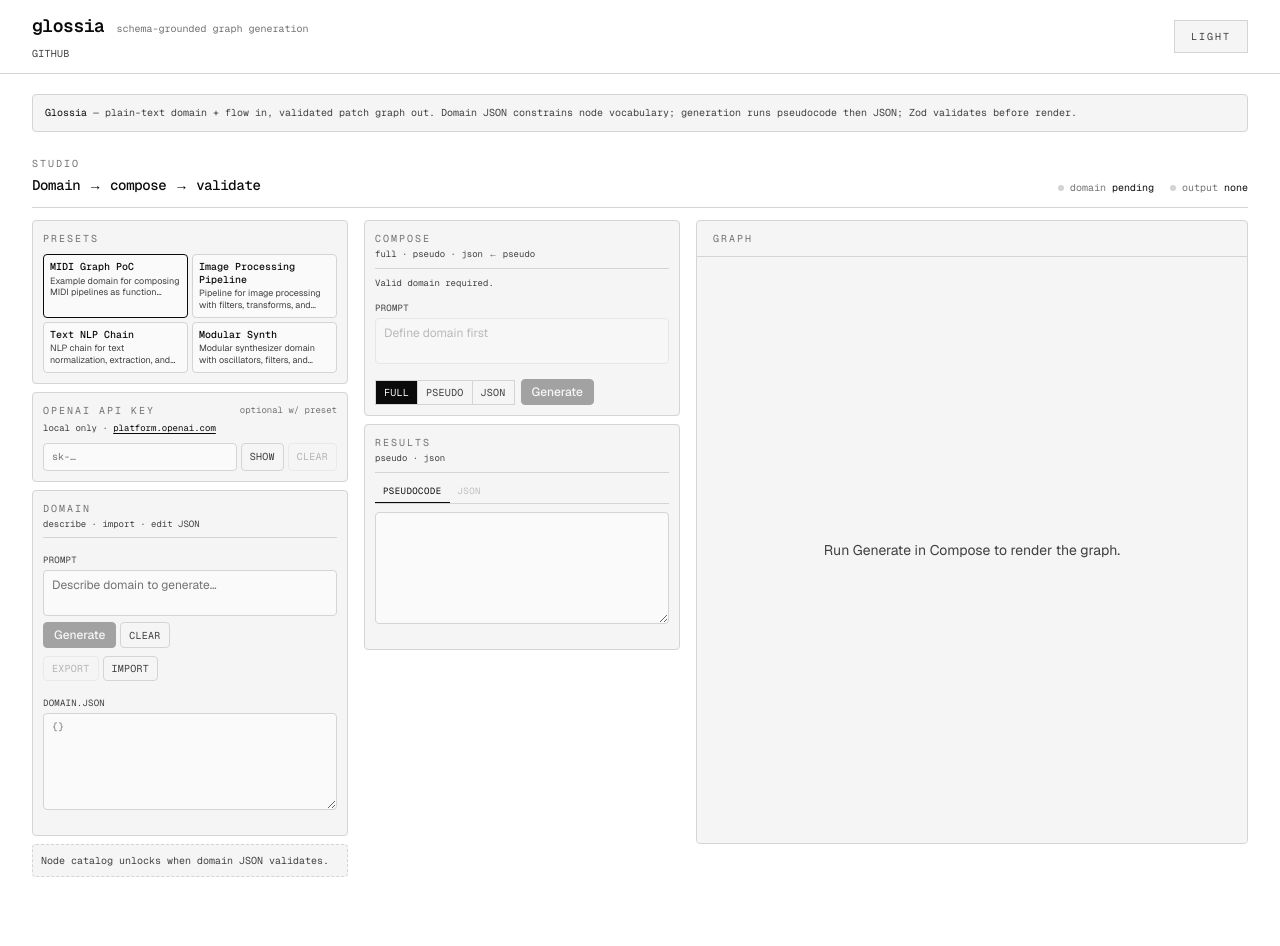
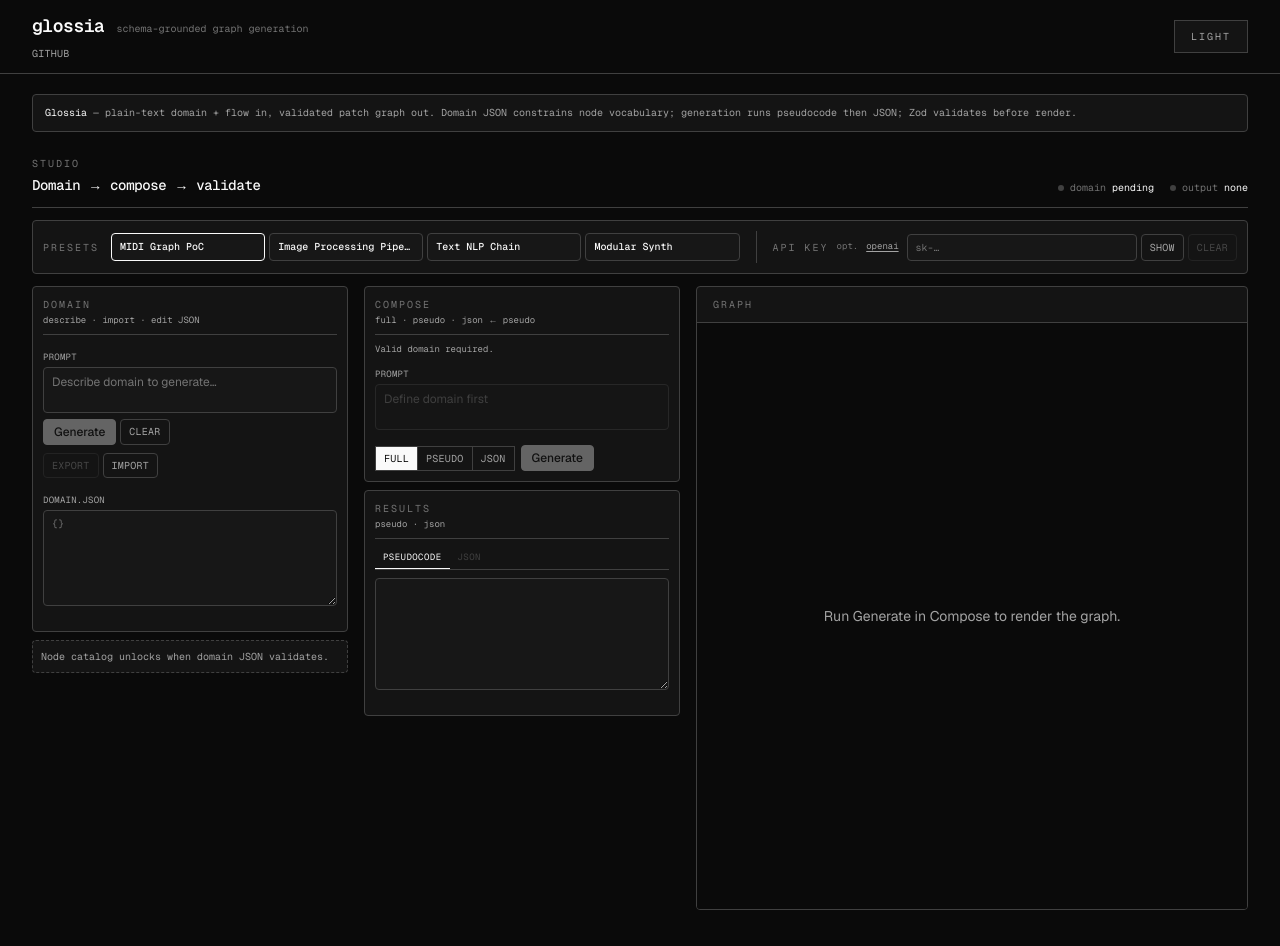
Before and after one commit to aylesim/Glossia, a Next.js app: page / in a window 1280 px wide. Shown: the top 946 px of the page. Before the commit the page ends 925 px from the top, so only its background shows below. Built offline with nearby package versions, Linux system fonts and the light colour scheme.

Commit message:
refactor: modularize theme initialization and enhance layout in StudioWorkspace, ApiKeySection, and PresetSection for improved styling and usability

```diff
--- /dev/null
+++ b/app/components/theme-init-script.tsx
@@ -0,0 +1,11 @@
+export function ThemeInitScript() {
+  return (
+    <script
+      id="glossia-theme-init"
+      suppressHydrationWarning
+      dangerouslySetInnerHTML={{
+        __html: `(function(){try{var t=localStorage.getItem("glossia.theme");if(t==="light"||t==="dark"){document.documentElement.setAttribute("data-theme",t);return;}document.documentElement.setAttribute("data-theme",window.matchMedia("(prefers-color-scheme: light)").matches?"light":"dark");}catch(e){document.documentElement.setAttribute("data-theme","dark");}})();`,
+      }}
+    />
+  );
+}
--- a/app/home/StudioWorkspace.tsx
+++ b/app/home/StudioWorkspace.tsx
@@ -61,13 +61,14 @@ export default function StudioWorkspace() {
         </div>
       </div>
 
-      <div className="grid gap-3 xl:grid-cols-[minmax(0,20rem)_minmax(0,20rem)_minmax(0,1fr)] xl:items-start">
-        <div className="space-y-2 xl:max-h-[calc(100dvh-7rem)] xl:overflow-y-auto xl:pr-1">
+      <div className="flex flex-col gap-2 rounded border border-[var(--border)] bg-[var(--surface)] p-2.5 lg:flex-row lg:items-center lg:gap-4">
         <PresetSection
           selectedPresetId={studio.state.selectedPresetId}
           onSelectPreset={studio.actions.selectPreset}
           compact
+          toolbar
         />
+        <div className="hidden h-px w-full bg-[var(--border)] lg:block lg:h-8 lg:w-px lg:shrink-0" aria-hidden />
         <ApiKeySection
           optionalCaption
           openAiApiKey={studio.state.openAiApiKey}
@@ -76,7 +77,12 @@ export default function StudioWorkspace() {
           onToggleOpenAiApiKeyVisibility={studio.actions.toggleOpenAiApiKeyVisibility}
           onClearOpenAiApiKey={studio.actions.clearOpenAiApiKey}
           compact
+          toolbar
         />
+      </div>
+
+      <div className="grid gap-3 xl:grid-cols-[minmax(0,20rem)_minmax(0,20rem)_minmax(0,1fr)] xl:items-start">
+        <div className="space-y-2 xl:max-h-[calc(100dvh-7rem)] xl:overflow-y-auto xl:pr-1">
           <DomainSection
             domainPrompt={studio.state.domainPrompt}
             domainLoading={studio.state.domainLoading}
--- a/app/home/components/ApiKeySection.tsx
+++ b/app/home/components/ApiKeySection.tsx
@@ -8,6 +8,7 @@ type ApiKeySectionProps = {
   onClearOpenAiApiKey: () => void;
   optionalCaption?: boolean;
   compact?: boolean;
+  toolbar?: boolean;
 };
 
 export default function ApiKeySection({
@@ -18,23 +19,46 @@ export default function ApiKeySection({
   onClearOpenAiApiKey,
   optionalCaption = false,
   compact = false,
+  toolbar = false,
 }: ApiKeySectionProps) {
   const field = compact ? FIELD_COMPACT_CLASS : FIELD_CLASS;
   const btnSec = compact ? BUTTON_SECONDARY_COMPACT_CLASS : BUTTON_SECONDARY_CLASS;
-  const shell = compact
+  const shell = toolbar
+    ? "flex min-w-0 flex-col gap-1.5 lg:min-w-[14rem] lg:flex-[2] lg:flex-row lg:items-center lg:gap-2"
+    : compact
       ? "space-y-2 rounded border border-[var(--border)] bg-[var(--surface)] p-2.5"
       : "space-y-4 rounded-xl border border-[var(--border)] bg-[var(--surface)] p-5 sm:p-6";
 
   return (
     <section className={shell}>
-      <div className={compact ? "space-y-1" : "border-b border-[var(--border)] pb-4"}>
+      <div
+        className={
+          toolbar
+            ? "flex shrink-0 flex-wrap items-center gap-x-2 gap-y-0"
+            : compact
+              ? "space-y-1"
+              : "border-b border-[var(--border)] pb-4"
+        }
+      >
+        {!toolbar && (
           <div className="flex flex-wrap items-center justify-between gap-2">
             <p className="font-mono text-[10px] uppercase tracking-[0.2em] text-[var(--fg-subtle)]">OpenAI API key</p>
             {compact && optionalCaption && (
               <span className="font-mono text-[9px] text-[var(--fg-subtle)]">optional w/ preset</span>
             )}
           </div>
-        {!compact && (
+        )}
+        {toolbar && (
+          <>
+            <p className="whitespace-nowrap font-mono text-[10px] uppercase tracking-[0.2em] text-[var(--fg-subtle)]">
+              API key
+            </p>
+            {optionalCaption && (
+              <span className="font-mono text-[9px] text-[var(--fg-subtle)]">opt.</span>
+            )}
+          </>
+        )}
+        {!compact && !toolbar && (
           <>
             <p className="mt-2 text-sm font-medium">Needed only for model generation.</p>
             {optionalCaption && (
@@ -55,7 +79,7 @@ export default function ApiKeySection({
             </p>
           </>
         )}
-        {compact && (
+        {compact && !toolbar && (
           <p className="font-mono text-[9px] text-[var(--fg-muted)]">
             local only ·{" "}
             <a
@@ -68,8 +92,18 @@ export default function ApiKeySection({
             </a>
           </p>
         )}
+        {toolbar && (
+          <a
+            href="https://platform.openai.com/api-keys"
+            target="_blank"
+            rel="noopener noreferrer"
+            className="font-mono text-[9px] text-[var(--fg-muted)] underline underline-offset-2 hover:text-[var(--fg)]"
+          >
+            openai
+          </a>
+        )}
       </div>
-      <div className={`flex flex-wrap ${compact ? "gap-1" : "gap-2"}`}>
+      <div className={`flex min-w-0 flex-1 flex-wrap ${compact || toolbar ? "gap-1" : "gap-2"}`}>
         <label htmlFor="studio-openai-key" className="sr-only">
           OpenAI API key
         </label>
--- a/app/home/components/PresetSection.tsx
+++ b/app/home/components/PresetSection.tsx
@@ -4,6 +4,7 @@ type PresetSectionProps = {
   selectedPresetId: string;
   onSelectPreset: (presetId: string) => void;
   compact?: boolean;
+  toolbar?: boolean;
 };
 
 const cardBaseLoose =
@@ -12,23 +13,45 @@ const cardBaseLoose =
 const cardBaseCompact =
   "flex min-h-0 flex-col items-start gap-0.5 rounded border p-1.5 text-left transition-colors cursor-pointer focus-visible:outline-none focus-visible:ring-1 focus-visible:ring-[var(--border-strong)] focus-visible:ring-offset-1 focus-visible:ring-offset-[var(--surface)]";
 
-function cardClass(selected: boolean, compact: boolean) {
-  const base = compact ? cardBaseCompact : cardBaseLoose;
+const cardBaseToolbar =
+  "flex min-h-[1.75rem] flex-col justify-center rounded border px-2 py-1 text-left transition-colors cursor-pointer focus-visible:outline-none focus-visible:ring-1 focus-visible:ring-[var(--border-strong)] focus-visible:ring-offset-1 focus-visible:ring-offset-[var(--surface)]";
+
+function cardClass(selected: boolean, compact: boolean, toolbar: boolean) {
+  const base = toolbar ? cardBaseToolbar : compact ? cardBaseCompact : cardBaseLoose;
   if (selected) {
     return `${base} border-[var(--border-strong)] bg-[var(--surface-raised)]`;
   }
   return `${base} border-[var(--border)] bg-[var(--surface-raised)] hover:border-[var(--border-strong)]`;
 }
 
-export default function PresetSection({ selectedPresetId, onSelectPreset, compact = false }: PresetSectionProps) {
-  const shell = compact
+export default function PresetSection({
+  selectedPresetId,
+  onSelectPreset,
+  compact = false,
+  toolbar = false,
+}: PresetSectionProps) {
+  const shell = toolbar
+    ? "flex min-w-0 flex-1 flex-col gap-1.5 lg:flex-[3] lg:flex-row lg:items-center lg:gap-3"
+    : compact
       ? "space-y-2 rounded border border-[var(--border)] bg-[var(--surface)] p-2.5"
       : "space-y-4 rounded-xl border border-[var(--border)] bg-[var(--surface)] p-4 sm:p-5";
 
   return (
     <section className={shell} aria-labelledby="presets-heading">
-      <div className={compact ? "flex flex-wrap items-baseline justify-between gap-x-2 gap-y-0" : "space-y-1"}>
-        <p className="font-mono text-[10px] uppercase tracking-[0.2em] text-[var(--fg-subtle)]">Presets</p>
+      <div
+        className={
+          toolbar
+            ? "shrink-0"
+            : compact
+              ? "flex flex-wrap items-baseline justify-between gap-x-2 gap-y-0"
+              : "space-y-1"
+        }
+      >
+        <p
+          className={`font-mono text-[10px] uppercase tracking-[0.2em] text-[var(--fg-subtle)] ${toolbar ? "whitespace-nowrap" : ""}`}
+        >
+          Presets
+        </p>
         {!compact && (
           <>
             <h3 id="presets-heading" className="text-base font-medium sm:text-lg">
@@ -47,7 +70,13 @@ export default function PresetSection({ selectedPresetId, onSelectPreset, compac
       </div>
 
       <div
-        className={compact ? "grid grid-cols-2 gap-1" : "grid gap-3 sm:grid-cols-2"}
+        className={
+          toolbar
+            ? "grid min-w-0 flex-1 grid-cols-2 gap-1 sm:grid-cols-4"
+            : compact
+              ? "grid grid-cols-2 gap-1"
+              : "grid gap-3 sm:grid-cols-2"
+        }
         role="group"
         aria-label="Workflow presets"
       >
@@ -67,18 +96,27 @@ export default function PresetSection({ selectedPresetId, onSelectPreset, compac
                   onSelectPreset(preset.id);
                 }
               }}
-              className={cardClass(selected, compact)}
+              className={cardClass(selected, compact, toolbar)}
+              title={toolbar ? preset.domain.description : undefined}
             >
               <span
-                className={`line-clamp-2 font-medium leading-tight text-[var(--fg)] ${compact ? "font-mono text-[10px]" : "text-base"}`}
+                className={`font-medium leading-tight text-[var(--fg)] ${
+                  toolbar
+                    ? "truncate font-mono text-[10px]"
+                    : compact
+                      ? "line-clamp-2 font-mono text-[10px]"
+                      : "line-clamp-2 text-base"
+                }`}
               >
                 {preset.name}
               </span>
+              {!toolbar && (
                 <span
                   className={`line-clamp-2 leading-snug text-[var(--fg-muted)] ${compact ? "text-[9px] leading-tight" : "text-sm"}`}
                 >
                   {preset.domain.description}
                 </span>
+              )}
               {!compact && (
                 <span className="mt-auto pt-1 text-xs text-[var(--fg-subtle)]">{selected ? "Selected" : "Select"}</span>
               )}
--- a/app/layout.tsx
+++ b/app/layout.tsx
@@ -1,7 +1,7 @@
 import type { Metadata } from "next";
 import { Geist, Geist_Mono, Newsreader } from "next/font/google";
-import Script from "next/script";
 import "./globals.css";
+import { ThemeInitScript } from "./components/theme-init-script";
 import { ThemeProvider } from "./components/theme-provider";
 
 const geistSans = Geist({
@@ -39,10 +39,7 @@ export default function RootLayout({
       className={`${geistSans.variable} ${geistMono.variable} ${newsreader.variable} h-full antialiased`}
     >
       <body className="min-h-full flex flex-col font-sans">
-        <Script
-          id="glossia-theme-init"
-          strategy="beforeInteractive"
-        >{`(function(){try{var t=localStorage.getItem("glossia.theme");if(t==="light"||t==="dark"){document.documentElement.setAttribute("data-theme",t);return;}document.documentElement.setAttribute("data-theme",window.matchMedia("(prefers-color-scheme: light)").matches?"light":"dark");}catch(e){document.documentElement.setAttribute("data-theme","dark");}})();`}</Script>
+        <ThemeInitScript />
         <ThemeProvider>{children}</ThemeProvider>
       </body>
     </html>
```
Lines whose indentation alone changed are shown as unchanged.
